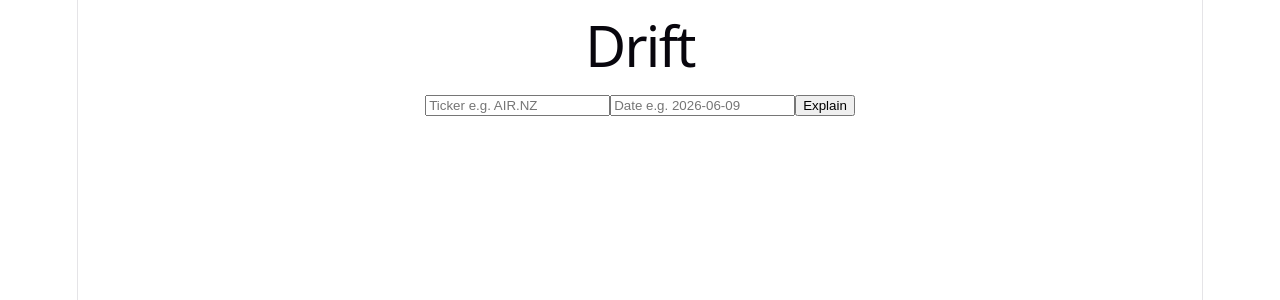
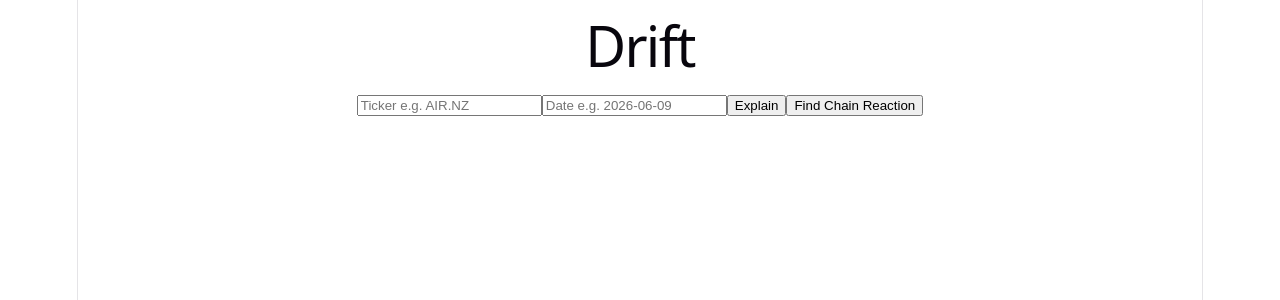
Before and after one commit to Harry-MacLean/drift-frontend, a React (Vite) app: page / in a window 1280 px wide. Shown: the top 300 px of the page. Built offline with nearby package versions, Linux system fonts and the light colour scheme.

Commit message:
Wire /chain endpoint into frontend with formatted results display

```diff
--- a/src/App.jsx
+++ b/src/App.jsx
@@ -10,14 +10,33 @@ function App() {
   const response = await fetch(`http://127.0.0.1:8000/explain/${ticker}/${date}`)
   const data = await response.json()
   setExplanation(data)
-}
+  }
+  const [chain, setChain] = useState([])
+  const handleChain = async () => {
+  const response = await fetch(`http://127.0.0.1:8000/chain/${ticker}/${date}`)
+  const data = await response.json()
+  setChain(data)
+  }
+
   return (
     <div>
       <h1>Drift</h1>
       <input placeholder="Ticker e.g. AIR.NZ" value={ticker} onChange={(e) => setTicker(e.target.value)} />
       <input placeholder="Date e.g. 2026-06-09" value={date} onChange={(e) => setDate(e.target.value)} />
       <button onClick={handleExplain}>Explain</button>
+      <button onClick={handleChain}>Find Chain Reaction</button>
       <ReactMarkdown>{explanation}</ReactMarkdown>
+      {chain.map((item, index) => (
+        <div key={index}>
+          <h3>{item.ticker}</h3>
+          <p>Date: {item.date} | {item.spike}%</p>
+          <ul>
+            {item.news.map((headline, i) => (
+              <li key={i}>{headline}</li>
+            ))}
+          </ul>
+        </div>
+      ))}
     </div>
   )
 }
```
